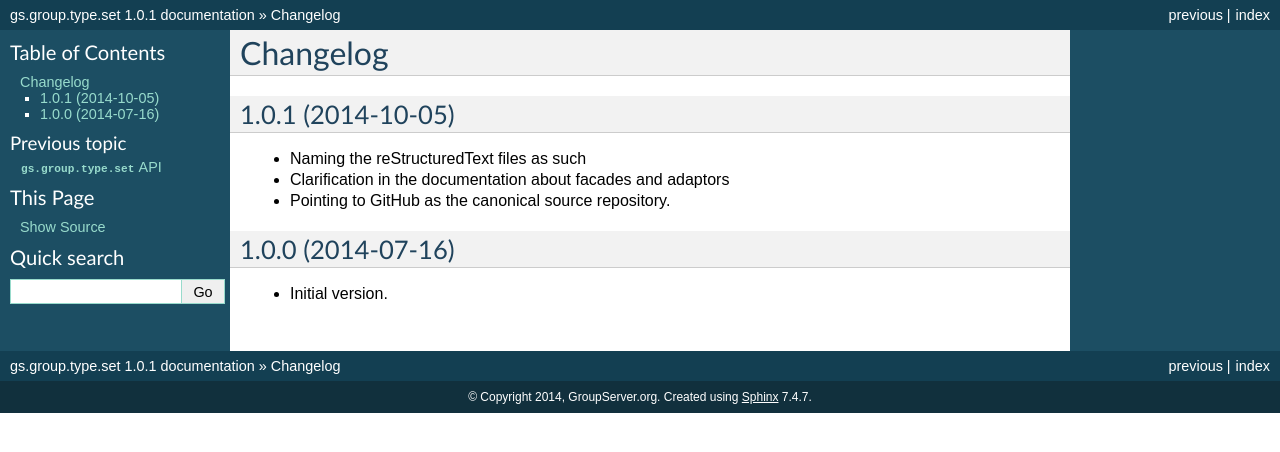
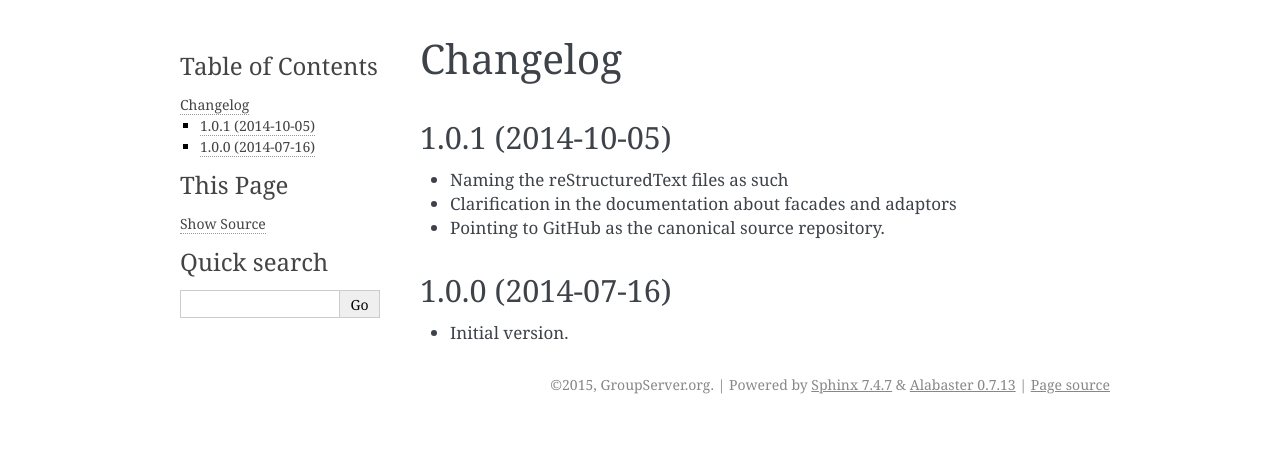
Before and after one commit to groupserver/gs.group.type.set, a Sphinx documentation site: the page built from docs/HISTORY.rst, in a window 1280 px wide. Shown: the top 452 px of the page. Built offline with Sphinx 7.4.7, drawn with Linux system fonts in a browser that asks for light colours.

```diff
--- a/docs/conf.py
+++ b/docs/conf.py
@@ -51,7 +51,7 @@ master_doc = 'index'
 
 # General information about the project.
 project = u'gs.group.type.set'
-copyright = u'2014, GroupServer.org'
+copyright = u'2015, GroupServer.org'
 
 # The version info for the project you're documenting, acts as replacement for
 # |version| and |release|, also used in various other places throughout the
@@ -106,7 +106,7 @@ pygments_style = 'sphinx'
 
 # The theme to use for HTML and HTML Help pages.  See the documentation for
 # a list of builtin themes.
-html_theme = 'default'
+# html_theme = 'default'
 
 # Theme options are theme-specific and customize the look and feel of a theme
 # further.  For a list of options available for each theme, see the
--- a/version.py
+++ b/version.py
@@ -61,7 +61,7 @@ def get_version():
         if release:
             version_string = version
         else:
-            version_string = "%s.dev%s-%s" % (version, datestring, globalid)
+            version_string = "%s.dev%s" % (version, datestring)
 
     except (CommandError, ValueError, TypeError):
         # --=mpj17=-- Usually because we are building out a source-egg,
```
